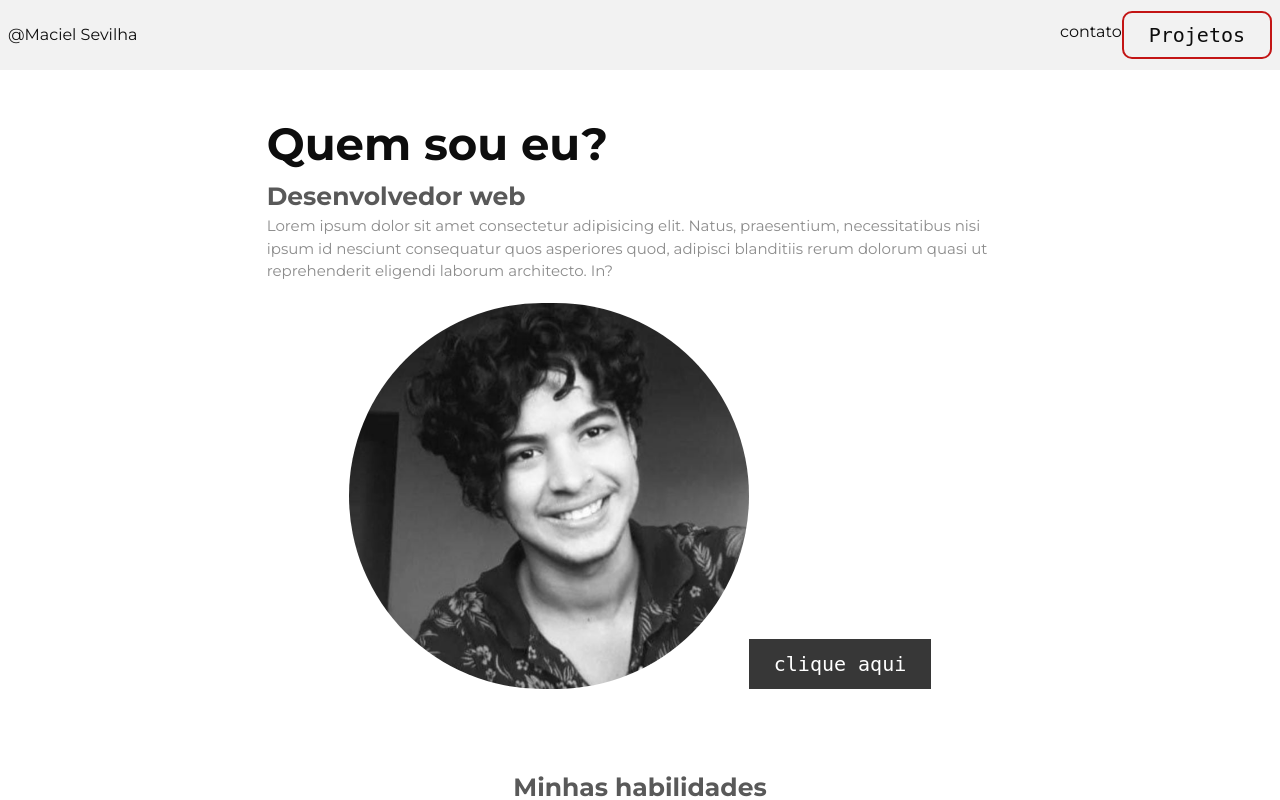
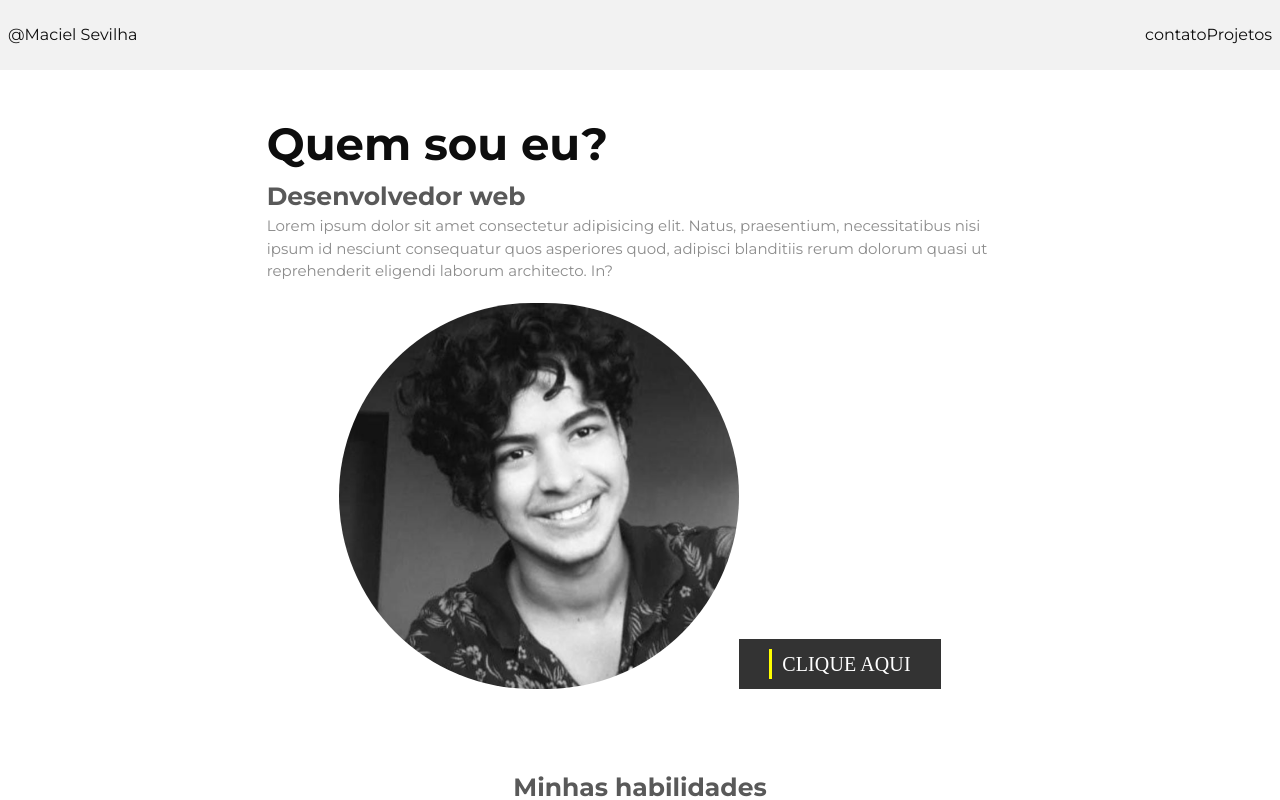
Before and after one commit to macielsevilha/portfolio, a Next.js app: page / in a window 1280 px wide. Shown: the top 800 px of the page. Built offline with nearby package versions, Linux system fonts and the light colour scheme.

Commit message:
refazendo o button

```diff
--- a/src/app/components/_ui/Buttons.jsx
+++ b/src/app/components/_ui/Buttons.jsx
@@ -6,9 +6,11 @@ import '../../sass/app.scss';
 export function Button(props) {
 
     return (
-     <button className="portfolio-button">
-        <span>{props.name}</span>
-     </button>
+    <div className="portfolio-button">
+         <a href=''>
+        <i></i><span>{props.name}</span>
+     </a>
+    </div>
     )
 }
 
--- a/src/app/sass/abstracts/_variables.scss
+++ b/src/app/sass/abstracts/_variables.scss
@@ -1,5 +1,6 @@
-$bg-color: rgb(55, 55, 55);
-$circle-bg-color: rgb(195, 21, 21);
-$color-text: white;
-
-$brand: 'portfolio'
+$primary-color: rgb(238, 63, 0);
+$secondary-color: rgb(6, 181, 6);
+$tertiary: blue green;
+$accent-color: #650fd5 !default;
+$dark-theme: #c1c1c1;
+$brand: 'portfolio';
--- a/src/app/sass/components/_button.scss
+++ b/src/app/sass/components/_button.scss
@@ -1,55 +1,91 @@
-%btn {
-    padding: 10px 25px;
-    overflow: hidden;
-    font: {
-      family: " monospace";
-      size: 20px;
-      weight: 300;
-    }
-    &:hover {
-      background-color: rgb(120, 120, 120)
-    }
+* {
+  box-sizing: border-box;
 }
-.#{$brand}-button {
-    @extend %btn;
-    position: relative;
-    background-color: $bg-color;
-    color: $color-text;
-    & > span {
-      position: relative;
-      z-index: 1;
-    }
 
-    ::before {
-      content: '';
-      position: absolute;
-      background-color: $circle-bg-color;
-      border-radius: 50%;
-      top: -2.5em;
-      left: -3.5em;
+.#{$brand}-button a{
+  background-color: #333;
+  padding: 10px 30px;
 
-      width: 0;
-      height: 0;
-      z-index: -1;
-      transform: translate(-50%, -50%);
-      transition: width 0.7s, height 0.7s;
+  display: flex;
+  justify-content: center;
+  align-items: center;
 
-    }
-    :hover::before {
-      width: 500px;
-      height: 500px;
-      z-index: -1;
-    }
-  }
+  color: #FFF;
+  text-transform: uppercase;
+  font-weight: 500;
+  letter-spacing: 0.1px;
+  font-size: 1.25em;
+  font-family: "Poppins";
 
-.#{$brand}-links {
-  @extend %btn;
-  border: {
-    width: 2px;
-    color: $circle-bg-color;
-    radius: 10px
-  }
-  &:hover {
-    color: chartreuse;
-  }
+  position: relative;
+  gap: 10px;
 }
+
+.#{$brand}-button a::before{
+  content: '';
+  position: absolute;
+  width: 100%;
+  height: 100%;
+
+  background-color: rgb(5, 152, 216);
+  transform: scaleX(0);
+  transition: transform 0.5s ease-in-out;
+  transform-origin: right;
+}
+
+.#{$brand}-button a:hover::before{
+  transform: scaleX(1);
+  transform-origin: left;
+}
+.#{$brand}-button a span{
+  z-index: 1;
+}
+.#{$brand}-button a:hover{
+  color: #333;
+}
+.#{$brand}-button a i{
+  position: relative;
+  background-color: yellow;
+  width: 3px;
+  height: 30px;
+  z-index: 1;
+  transition: 0.5s, width 0.5s, height 0.5s;
+}
+.#{$brand}-button a:hover i{
+    width: 30px;
+    height: 3px;
+    transition-delay: 0.5s, 0.5s, 0.1s;
+    background-color: #333;
+}
+.#{$brand}-button i::after{
+    content: '';
+    position: absolute;
+    top: 0.5px;
+    width: 50%;
+    height: 2.5px;
+    background-color: transparent;
+    transform-origin: right;
+    transition: 1s ease-in-out;
+    rotate: 0;
+}
+.#{$brand}-button a:hover i::after{
+    background-color: #333;
+    rotate: 45deg;
+    transition-delay: 1.5s;
+}
+.#{$brand}-button i::before{
+    content: '';
+    position: absolute;
+    top: 0.5px;
+    width: 50%;
+    height: 2.5px;
+    background-color: transparent;
+    transform-origin: right;
+    transition: 1s ease-in-out;
+    rotate: 0;
+}
+.#{$brand}-button a:hover i::before{
+    background-color: #333;
+    rotate: -45deg;
+    transition-delay: 1.5s;
+}
```
